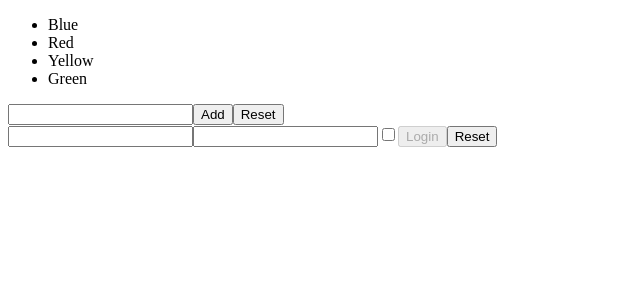
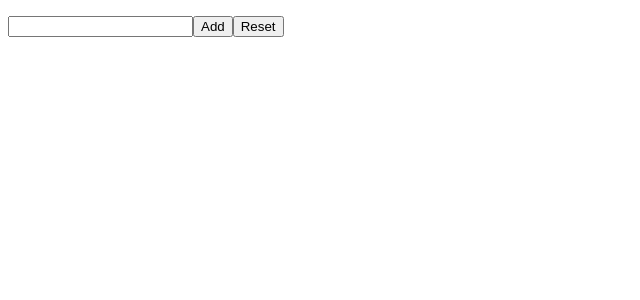
Before and after one commit to NicolasPapappicco/Esercizi-React, a React (Vite) app: page / in a window 1280 px wide. Shown: the top 300 px of the page, without its empty margins (0-640 px from the left). Built offline with nearby package versions, Linux system fonts and the light colour scheme.

Commit message:
es Lists and State

```diff
--- a/src/App.jsx
+++ b/src/App.jsx
@@ -11,16 +11,7 @@ import { UncontrolledLogin } from "./UncontrolledLogin";
 export function App() {
     return (
         <div>
-            <Colors
-                array={[
-                    {id: 1, name: "Blue"},
-                    {id: 2, name: "Red"},
-                    {id: 3, name: "Yellow"},
-                    {id: 4, name: "Green"},
-                ]}
-            />
             <TodoList/>
-            <Login/>
         </div>
     )
 }
```
